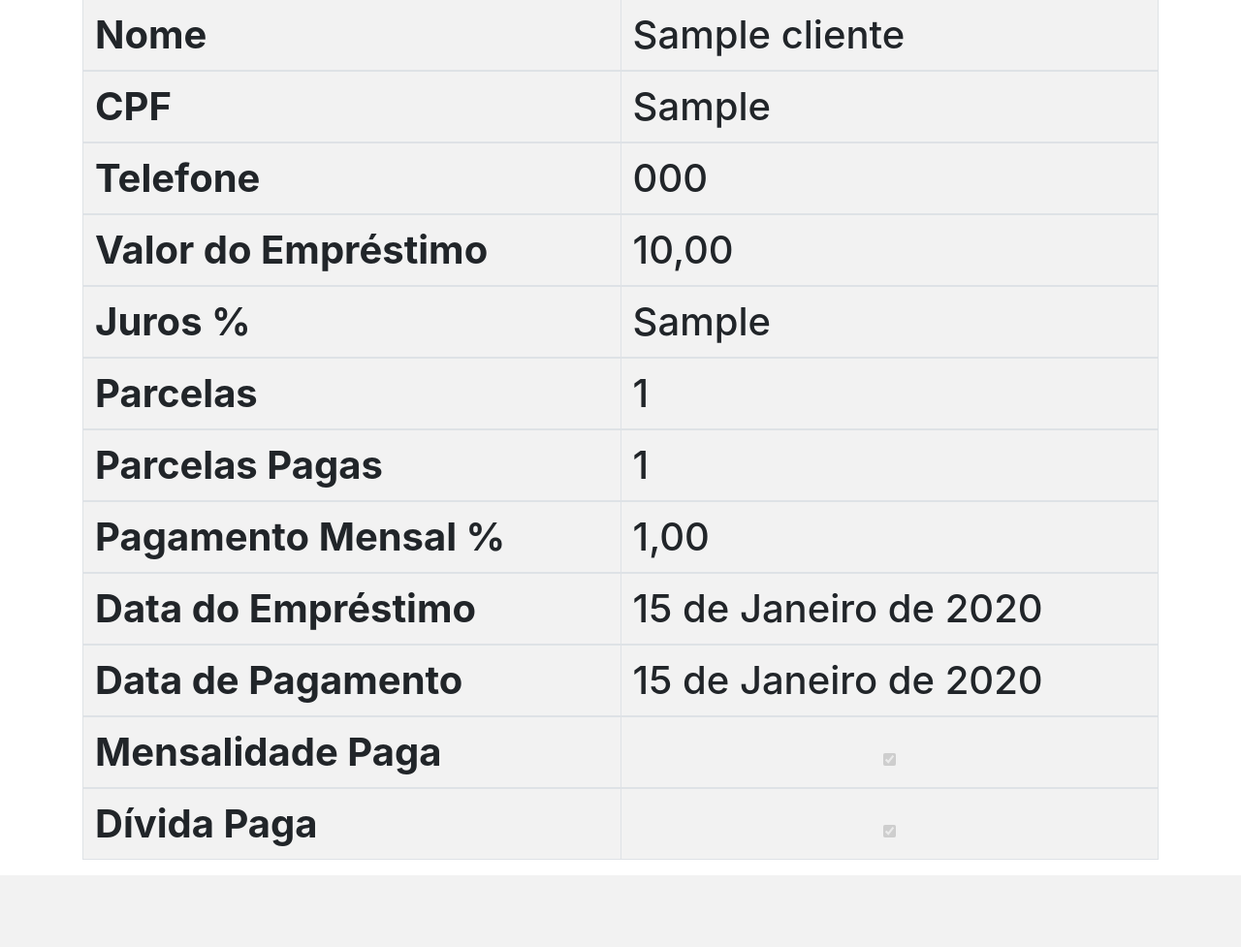
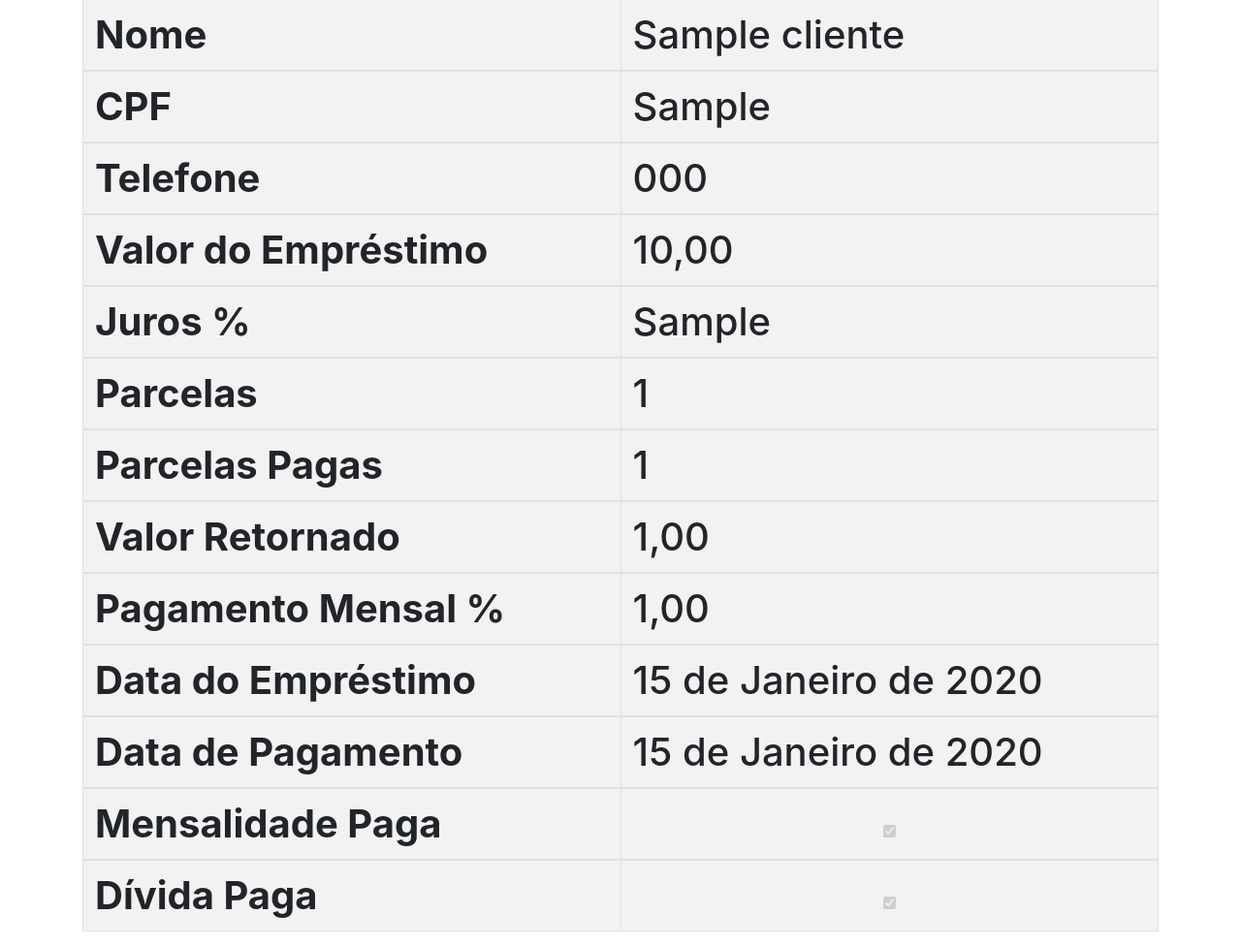
Before and after one commit to FerrazM/loan-database, a Django app: page /1 in a window 1280 px wide. Shown: the part 307-1284 px from the top of the page at 97% size. Before the commit the page ends 1210 px from the top, so only its background shows below. Run offline with Django 4.2, Linux system fonts and the light colour scheme; a user stored in the database is signed in; tables that the repository leaves empty hold one stand-in row (values such as "Sample post"); some libraries are stand-ins or nearby versions.

Commit message:
introdução valor retornado

```diff
--- a/loan_database/templates/loans/detalhe.html
+++ b/loan_database/templates/loans/detalhe.html
@@ -41,6 +41,11 @@
             </tr>
             <tr>
                 <tbody>
+                    <th>Valor Retornado</th> <td style= "white-space: nowrap;">{{valor_retornado}}</td>
+                </tbody>
+            </tr>
+            <tr>
+                <tbody>
                     <th>Pagamento Mensal %</th> <td style= "white-space: nowrap;">{{dados.juros_mes}}</td>
                 </tbody>
             </tr>
--- a/loan_database/views.py
+++ b/loan_database/views.py
@@ -15,8 +15,11 @@ def clientes(request):
 
 @login_required
 def detalhe(request, id_cliente):
+    cliente = Cliente.objects.get(pk=id_cliente)
+    valor_retornado = cliente.juros_mes * cliente.parcelas_pagas
     dados = {
-        'dados': Cliente.objects.get(pk=id_cliente)
+        'dados': cliente,
+        'valor_retornado': valor_retornado
     }
     return render(request, 'loans/detalhe.html', dados)
 
```
